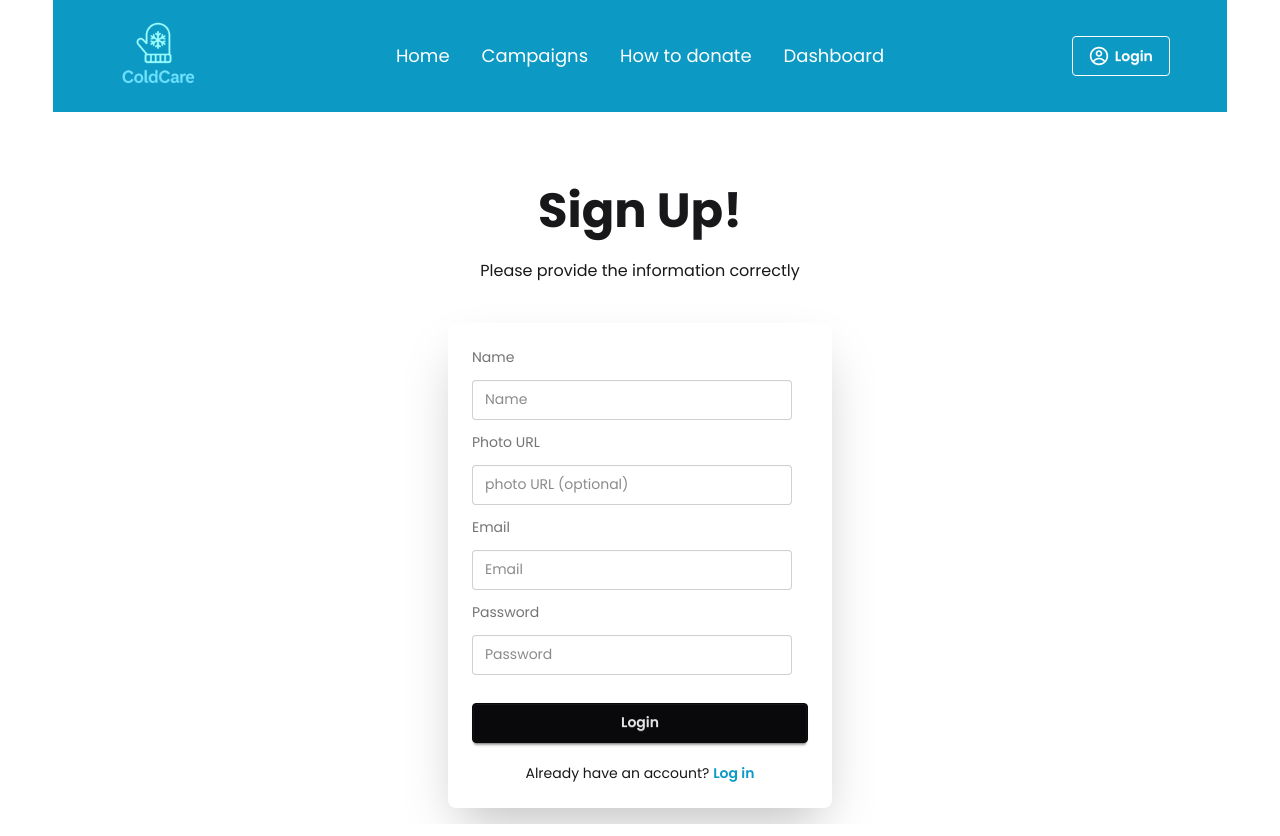
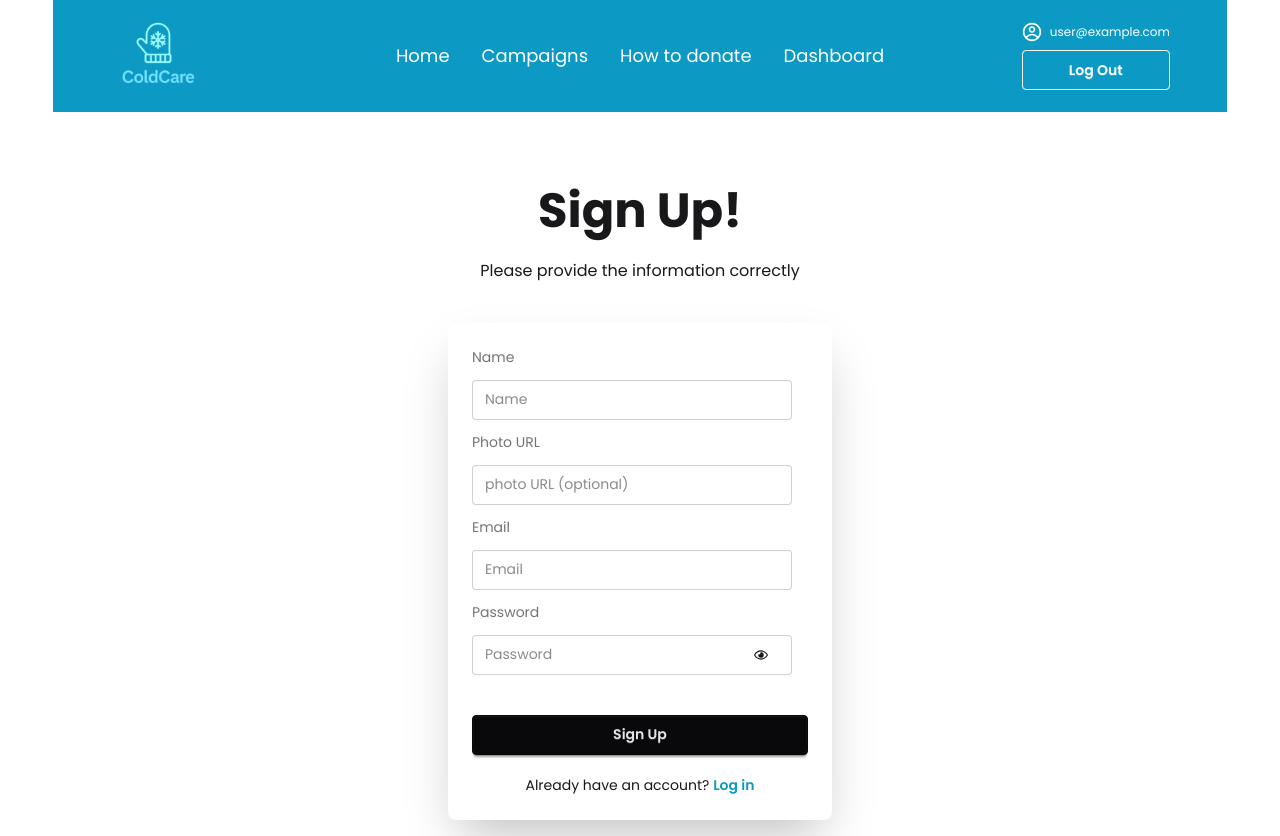
Before and after one commit to aminur-git/cold-care, a React (Vite) app: page /auth/sign-up in a window 1280 px wide. Built offline with nearby package versions, Linux system fonts and the light colour scheme; no server answers; sample sign-in values are in the browser's storage.

Commit message:
motamoti final

```diff
--- a/src/Components/Navbar.jsx
+++ b/src/Components/Navbar.jsx
@@ -1,17 +1,19 @@
-import React from "react";
-import logo from "../assets/images/logo.png"
+import React, { useContext } from "react";
+import logo from "../assets/images/logo.png";
 import { Link, NavLink } from "react-router";
 import { CgProfile } from "react-icons/cg";
+import { AuthContext } from "../Providers/AuthProvider";
 
 const Navbar = () => {
-    const links = <>
-        <NavLink to={'/'}>Home</NavLink>
-        <NavLink to={'/campaigns'}>Campaigns</NavLink>
-        <NavLink to={'/faq'}>How to donate</NavLink>
-        <NavLink to={'/dashboard'}>Dashboard</NavLink>
-
+  const { user, logOut } = useContext(AuthContext);
+  const links = (
+    <>
+      <NavLink to={"/"}>Home</NavLink>
+      <NavLink to={"/campaigns"}>Campaigns</NavLink>
+      <NavLink to={"/faq"}>How to donate</NavLink>
+      <NavLink to={"/dashboard"}>Dashboard</NavLink>
     </>
-
+  );
 
   return (
     <div className="">
@@ -39,10 +41,12 @@ const Navbar = () => {
               tabIndex={0}
               className="menu menu-sm dropdown-content rounded z-1 mt-3 w-52 p-2  bg-[#0c9ac6] "
             >
-             {links}
+              {links}
             </ul>
           </div>
-          <a href="/" className="z-10"><img src={logo} className="h-24  brightness-150 " alt="" /></a>
+          <a href="/" className="z-10">
+            <img src={logo} className="h-24  brightness-150 " alt="" />
+          </a>
         </div>
         <div className="navbar-center hidden lg:flex">
           <ul className="menu menu-horizontal md:space-x-8 sm:text-lg">
@@ -50,7 +54,26 @@ const Navbar = () => {
           </ul>
         </div>
         <div className="navbar-end">
-          <Link to={"/auth/login"} className="btn btn-outline"><span><CgProfile className="text-xl"></CgProfile> </span> Login</Link>
+          {user ? (
+            <div className="">
+              <div className="flex flex-col items-center justify-center gap-2">
+                <div className="text-xs  flex gap-2 items-center">
+                  <CgProfile className="text-xl"></CgProfile>{" "}
+                  <span>{user.email}</span>
+                </div>
+                <button onClick={logOut} className="btn btn-outline btn-wide md:btn-wide">
+                  Log Out
+                </button>
+              </div>
+            </div>
+          ) : (
+            <Link to={"/auth/login"} className="btn btn-outline">
+              <span>
+                <CgProfile className="text-xl"></CgProfile>{" "}
+              </span>{" "}
+              Login
+            </Link>
+          )}
         </div>
       </div>
     </div>
--- a/src/Pages/Donate.jsx
+++ b/src/Pages/Donate.jsx
@@ -5,11 +5,10 @@ import { AuthContext } from "../Providers/AuthProvider";
 import toast, { Toaster } from "react-hot-toast";
 
 const Donate = () => {
-  const { campaigns, loading } = useContext(AuthContext);
+  const { campaigns, loading, user } = useContext(AuthContext);
   const { id } = useParams();
   const currentId = parseInt(id);
-  const navigate = useNavigate()
-
+  const navigate = useNavigate();
 
   const handleSubmit = (e) => {
     e.preventDefault();
@@ -22,12 +21,11 @@ const Donate = () => {
     const formData = { name, email, phone, donate };
     console.log(formData);
     toast.success("Thank you for your contribution!");
-    e.target.reset()
+    e.target.reset();
 
     setTimeout(() => {
       navigate("/");
     }, 2500);
-
   };
 
   if (loading) {
@@ -42,7 +40,7 @@ const Donate = () => {
   }
 
   const campaign = campaigns.find((campaign) => campaign.id === currentId);
-  console.log(campaign)
+  console.log(campaign);
 
   if (!campaign) {
     return <div className="m-10 text-lg font-medium">Campaign not found.</div>;
@@ -69,8 +67,12 @@ const Donate = () => {
         </div>
         <div className="text-base-300 text-center px-2 pt-10 hero-overlay">
           <div className="space-y-3 ">
-            <h1 className="text-2xl dark:text-gray-100 md:text-4xl font-semibold">{title}</h1>
-            <p className="text-sm dark:text-gray-300 w-[340px] md:w-xl mx-auto">{description}</p>
+            <h1 className="text-2xl dark:text-gray-100 md:text-4xl font-semibold">
+              {title}
+            </h1>
+            <p className="text-sm dark:text-gray-300 w-[340px] md:w-xl mx-auto">
+              {description}
+            </p>
             <p className="text-sm text-gray-400 w-[340px] md:w-xl mx-auto">
               {contactInfo}
             </p>
@@ -85,7 +87,9 @@ const Donate = () => {
               className="flex flex-col gap-6 justify-around items-stretch  "
             >
               <div className="space-x-6 dark:text-gray-100 ">
-                <label className="dark:text-gray-100" htmlFor="">Name</label>
+                <label className="dark:text-gray-100" htmlFor="">
+                  Name
+                </label>
                 <input
                   className="bg-none px-2 py-1 border dark:text-gray-100  border-gray-500 "
                   type="text"
@@ -96,29 +100,38 @@ const Donate = () => {
                 />
               </div>
               <div className="space-x-6">
-                <label className="dark:text-gray-100" htmlFor="">Email</label>
+                <label className="dark:text-gray-100" htmlFor="">
+                  Email
+                </label>
                 <input
                   className="bg-none px-2 py-1 border dark:text-gray-100 border-gray-500 "
                   type="email"
                   name="email"
+                  defaultValue={user.email}
                   placeholder="your@mail.com"
                   id=""
                   required
                 />
               </div>
               <div className="space-x-6 dark:text-gray-100">
-                <label htmlFor="" className="dark:text-gray-100">Phone</label>
+                <label htmlFor="" className="dark:text-gray-100">
+                  Phone
+                </label>
                 <input
-                  className="bg-none px-2 py-1 border dark:text-gray-100 border-gray-500 "
-                  type="text"
-                  name="phone"
-                  placeholder="+880 19167 89018"
-                  id=""
+                  type="tel"
+                  className="validator tabular-nums bg-none px-2 py-1 border dark:text-gray-100 border-gray-500"
                   required
+                  placeholder="019167890**"
+                  pattern="[0-9]*"
+                  minlength="11"
+                  maxlength="11"
+                  title="Must be 11 digits"
                 />
               </div>
               <div className="space-x-6">
-                <label className="dark:text-gray-100" htmlFor="">Address</label>
+                <label className="dark:text-gray-100" htmlFor="">
+                  Address
+                </label>
                 <input
                   className="bg-none px-2 py-1 border dark:text-gray-100 border-gray-500 "
                   type="text"
@@ -129,7 +142,9 @@ const Donate = () => {
                 />
               </div>
               <div className="space-x-6">
-                <label htmlFor="" className="dark:text-gray-100">Willing to donate :</label>
+                <label htmlFor="" className="dark:text-gray-100">
+                  Willing to donate :
+                </label>
                 <input
                   className="bg-none px-2 py-1 border border-gray-500 dark:text-gray-100 "
                   type="text"
@@ -139,6 +154,7 @@ const Donate = () => {
                   required
                 />
               </div>
+
               <button type="submit" className="btn btn-info w-[200px] mx-auto">
                 Donate
               </button>
--- a/src/Pages/Login.jsx
+++ b/src/Pages/Login.jsx
@@ -1,7 +1,38 @@
-import React from "react";
-import { Link } from "react-router";
+import React, { useContext, useState } from "react";
+import { Link, useNavigate } from "react-router";
+import { AuthContext } from "../Providers/AuthProvider";
 
 const Login = () => {
+  const {login} = useContext(AuthContext)
+  const [error, setError] = useState('')
+  const [success, setSuccess] = useState('')
+  const navigate = useNavigate()
+
+
+  const handleSubmit = (e) => {
+    setError("")
+    setSuccess("")
+    e.preventDefault();
+    const form = new FormData(e.target);
+    const password = form.get("password");
+    const email = form.get("email");
+    console.log(email, password)
+    login(email, password)
+    .then( ()=>{
+      setSuccess("Login successful"),
+      setTimeout(() => {
+        navigate("/campaigns");
+      }, 1500)
+    }
+
+    )
+    .catch(error => {
+      setError(error.message)
+    })
+
+
+  }
+
   return (
     <div>
       <div className="hero  mt-[15%]">
@@ -14,7 +45,7 @@ const Login = () => {
           </div>
           <div className="card bg-base-100 w-full max-w-sm shrink-0 shadow-2xl">
             <div className="card-body">
-              <form className="form space-y-3">
+              <form onSubmit={handleSubmit} className="form space-y-3">
                 <label className="label">Email</label>
                 <input name="email" type="email" className="input" placeholder="Email" />
                 <label className="label">Password</label>
@@ -26,6 +57,14 @@ const Login = () => {
                 />
                 <div className="text-center">
                   <a className="link link-hover">Forgot password?</a>
+                </div>
+                <div>
+                  {
+                    error && <p className="text-red-600">{error}</p>
+                  }
+                  {
+                    success && <p className="text-green-500">{success}</p>
+                  }
                 </div>
                 <button type="submit" className="btn btn-neutral mt-4 w-full mx-auto ">Login</button>
               </form>
--- a/src/Pages/Register.jsx
+++ b/src/Pages/Register.jsx
@@ -1,7 +1,42 @@
-import React from "react";
-import { Link } from "react-router";
+import React, { useContext, useState } from "react";
+import { Link, useNavigate } from "react-router";
+import { FaRegEye, FaRegEyeSlash } from "react-icons/fa";
+import { AuthContext } from "../Providers/AuthProvider";
 
 const Register = () => {
+  const { createUser, setUser } = useContext(AuthContext);
+  const [showPassword, setShowPassword] = useState(false);
+  const navigate = useNavigate()
+  // console.log(showPassword);
+   const [error, setError] = useState('')
+    const [success, setSuccess] = useState('')
+
+  const handleSubmit = (e) => {
+    setError('')
+    setSuccess('')
+    e.preventDefault();
+    const form = new FormData(e.target);
+    const password = form.get("password");
+    const email = form.get("email");
+    const name = form.get("name");
+    const photo = form.get("photo");
+    // console.log(name, email)
+
+    createUser(email, password)
+      .then((result) => {
+        const user = result.user;
+        setUser(user)
+        setSuccess("Sign Up successful!")
+        setTimeout(() => {
+          navigate("/campaigns");
+        }, 1500)
+      })
+      .catch((error) => {
+        setError(error.message)
+
+      });
+  };
+
   return (
     <div>
       <div>
@@ -15,44 +50,72 @@ const Register = () => {
             </div>
             <div className="card bg-base-100 w-full max-w-sm shrink-0 shadow-2xl">
               <div className="card-body">
-                <form className="form space-y-3">
+                <form onSubmit={handleSubmit} className="form space-y-3">
                   <label className="label">Name</label>
                   <input
                     name="name"
                     type="text"
-                    className="input"
+                    className="input validator"
                     placeholder="Name"
+                    required
                   />
                   <label className="label">Photo URL</label>
                   <input
                     name="photo"
                     type="text"
-                    className="input"
+                    className="input validator"
                     placeholder="photo URL (optional)"
+                    required
                   />
                   <label className="label">Email</label>
                   <input
                     name="email"
                     type="email"
-                    className="input"
+                    className="input validator"
                     placeholder="Email"
+                    required
                   />
+                  <div className="space-y-3 relative">
                     <label className="label">Password</label>
                     <input
                       name="password"
-                    type="password"
-                    className="input"
+                      type={showPassword ? "text" : "password"}
+                      className="input validator"
                       placeholder="Password"
+                      minLength={6}
+                      pattern="(?=.*[a-z]).{8,}"
+                      title="Must contain at least one alphabetic and 8 or more characters"
+                      required
                     />
+                    {!showPassword ? (
+                      <FaRegEye
+                        onClick={() => setShowPassword(true)}
+                        className="absolute top-11.5 right-10 cursor-pointer"
+                      />
+                    ) : (
+                      <FaRegEyeSlash
+                        onClick={() => setShowPassword(false)}
+                        className="absolute top-11.5 right-10 cursor-pointer"
+                      />
+                    )}
+                  </div>
+                  <div>
+                  {
+                    error && <p className="text-red-600">{error}</p>
+                  }
+                  {
+                    success && <p className="text-green-500">{success}</p>
+                  }
+                  </div>
                   <button
                     type="submit"
                     className="btn btn-neutral mt-4 w-full mx-auto "
                   >
-                    Login
+                    Sign Up
                   </button>
                 </form>
                 <p className="text-center mt-3">
-                  Already have an account? {" "}
+                  Already have an account?{" "}
                   <Link
                     to={"/auth/login"}
                     className="text-[#0c9ac6] font-semibold"
--- a/src/Providers/AuthProvider.jsx
+++ b/src/Providers/AuthProvider.jsx
@@ -1,44 +1,73 @@
 import React, { createContext, useEffect, useState } from "react";
 import app from "../../firebase.init";
+import {
+  createUserWithEmailAndPassword,
+  getAuth,
+  onAuthStateChanged,
+  signInWithEmailAndPassword,
+  signOut,
+} from "firebase/auth";
 
 export const AuthContext = createContext();
 
 const AuthProvider = ({ children }) => {
+  const auth = getAuth(app);
   const [campaigns, setCampaigns] = useState([]);
   const [loading, setLoading] = useState(true);
+  const [user, setUser] = useState(null);
+
+  const createUser = (email, password) => {
+    return createUserWithEmailAndPassword(auth, email, password);
+  };
+
+  const login = (email, password) => {
+    setLoading(true);
+    return signInWithEmailAndPassword(auth, email, password);
+  };
 
   useEffect(() => {
     fetch("/campaigns.json")
       .then((res) => res.json())
       .then((data) => {
         setCampaigns(data);
-        setLoading(false);
+        // setLoading(false);
       })
       .catch((error) => {
         console.error("Failed to load campaigns:", error);
-        setLoading(false); // still stop loading even on error
+        // setLoading(false); // still stop loading even on error
       });
   }, []);
+
+  useEffect(() => {
+    const unsubscribe = onAuthStateChanged(auth, (user) => {
+      setUser(user);
+      setLoading(false);
+    });
+    return () => {
+      unsubscribe();
+    };
+  }, []);
+  console.log(user);
+
+  const logOut = () => {
+    setLoading(true);
+    return signOut(auth);
+  };
+
+  console.log(loading)
 
   const authInfo = {
     campaigns,
     loading,
+    user,
+    setUser,
+    createUser,
+    logOut,
+    login,
   };
 
-  if (loading) {
-    return (
-      <div className="flex w-3/4 flex-col gap-4 m-10">
-        <div className="skeleton h-[400px] md:h-[500px] w-full"></div>
-        <div className="skeleton h-10 w-full  md:w-xl"></div>
-        <div className="skeleton h-24 w-full"></div>
-        <div className="skeleton h-6 w-[150px]"></div>
-      </div>
-    );
-  } else {
-    return (
-      <AuthContext.Provider value={authInfo}>{children}</AuthContext.Provider>
-    );
-  }
+  return (
+    <AuthContext.Provider value={authInfo}>{children}</AuthContext.Provider>
+  );
 };
-
 export default AuthProvider;
```
Also changed, not shown: src/Providers/PrivateRoutes.jsx (added, +32 -0 lines), src/Providers/router.jsx (+17 -11 lines). Lines whose indentation alone changed are shown as unchanged.
